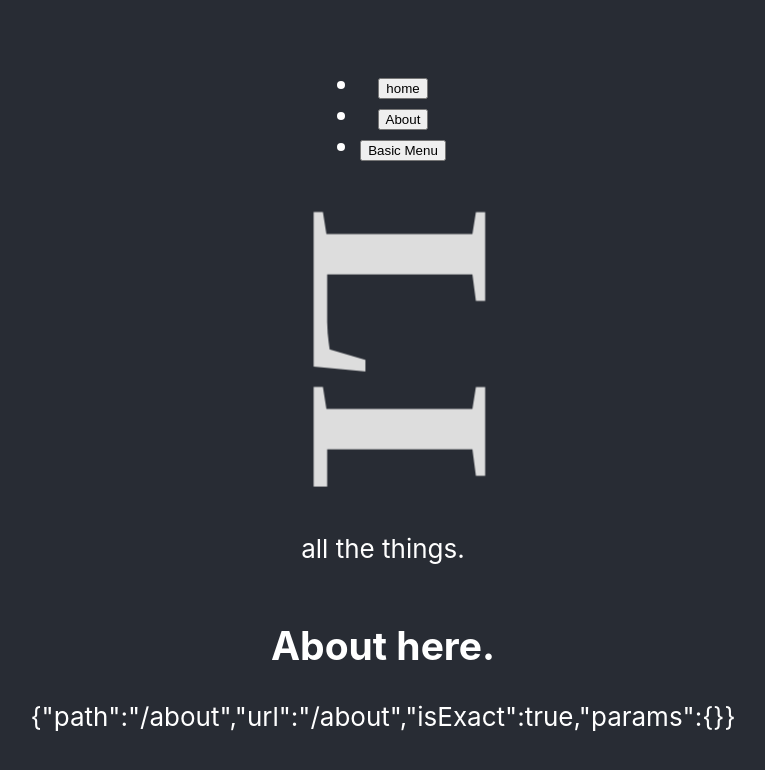
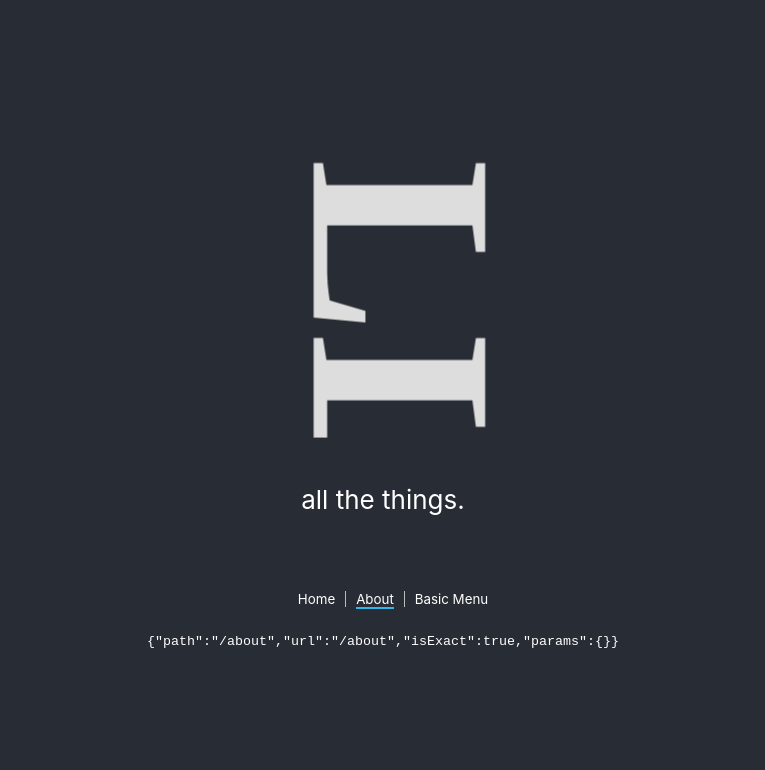
Before and after one commit to learninglab-dev/the-menu, a React (Create React App) app: page /about in a window 1280 px wide. Shown: the top 770 px of the page, without its empty margins (257-1022 px from the left). Built offline with nearby package versions, Linux system fonts and the light colour scheme.

Commit message:
Updates: viewable by humans

```diff
--- a/src/App.js
+++ b/src/App.js
@@ -1,17 +1,15 @@
 import React, { Component } from 'react';
-import { BrowserRouter as Router, Route, Link } from "react-router-dom";
+import { BrowserRouter as Router, Route, Link, NavLink } from "react-router-dom";
 import logo from './logo.svg';
 import './App.css';
 import BasicMenu from './tests/BasicMenu';
 import About from './tests/About';
 import Menu from './tests/Menu';
+import Activity from './tests/Activity';
+import './css/main.css';
 
-const Home = () => (
-  <li>
-    <ul>
-      link 1
-    </ul>
-  </li>
+const Home = (props) => (
+  <pre>{ JSON.stringify(props.match) }</pre>
 )
 
 class App extends Component {
@@ -20,15 +18,18 @@ class App extends Component {
       <Router>
         <div className="App">
           <header className="App-header">
-            <Menu />
+
             <img src={logo} className="App-logo" alt="logo" />
             <p>
               all the things.
             </p>
+
+            <Menu />
             <div>
               <Route exact path="/" component={Home} />
               <Route path="/about" component={About} />
               <Route path="/basicmenu" component={BasicMenu} />
+              <Route path="/activity/:id" component={Activity} />
             </div>
           </header>
         </div>
--- /dev/null
+++ b/src/css/main.css
@@ -0,0 +1,11 @@
+body {
+  transition: color 1s ease;
+}
+
+.active {
+  border-bottom: 2px solid rgba(50,200,255,0.9);
+}
+
+pre {
+  font-size: 10pt;
+}
--- a/src/index.css
+++ b/src/index.css
@@ -12,3 +12,32 @@ code {
   font-family: source-code-pro, Menlo, Monaco, Consolas, "Courier New",
     monospace;
 }
+
+.menu {
+  font-size: 10pt;
+  color: white;
+  margin-top: 50px;
+}
+
+a {
+  color: white;
+  text-decoration: none;
+}
+
+ul {
+  list-style-type: none;
+}
+
+li {
+  display: inline;
+  margin-right: 10px;
+  padding-right: 10px;
+}
+
+li {
+    border-right: 1px solid #bbb;
+}
+
+li:last-child {
+    border-right: none;
+}
--- a/src/tests/About.js
+++ b/src/tests/About.js
@@ -2,8 +2,7 @@ import React from "react";
 
 const About = (props) => (
   <div>
-    <h2>About here.</h2>
-    <p>{ JSON.stringify(props.match) }</p>
+    <pre>{ JSON.stringify(props.match) }</pre>
   </div>
 )
 
--- /dev/null
+++ b/src/tests/Activity.js
@@ -0,0 +1,10 @@
+import React, { Component } from 'react';
+
+const Activity = (props) => {
+    console.log(props);
+    return (
+      <h1>test: {props.match.params.id}</h1>
+    );
+}
+
+export default Activity;
--- a/src/tests/BasicMenu.js
+++ b/src/tests/BasicMenu.js
@@ -1,8 +1,8 @@
 import React from "react";
 
-const BasicMenu = () => (
+const BasicMenu = (props) => (
   <div>
-    <h2>Basic Menu</h2>
+    <pre>{ JSON.stringify(props.match) }</pre>
   </div>
 )
 
--- a/src/tests/Menu.js
+++ b/src/tests/Menu.js
@@ -1,32 +1,26 @@
 import React from "react";
-import { Link } from 'react-router-dom'
+import { NavLink } from 'react-router-dom';
 
-const BasicMenu = () => (
+const Menu = () => (
   <div>
-    <ul>
+  <ul className="menu">
         <li>
-        <Link to="/">
-          <button>
-            home
-          </button>
-        </Link>
+          <NavLink exact activeClassName="active" to="/">
+            Home
+          </NavLink>
         </li>
         <li>
-        <Link to="/about">
-          <button>
+          <NavLink activeClassName="active" to="/about">
             About
-          </button>
-        </Link>
+          </NavLink>
         </li>
         <li>
-        <Link to="/basicmenu">
-          <button>
+          <NavLink activeClassName="active" to="/basicmenu">
             Basic Menu
-          </button>
-        </Link>
+          </NavLink>
         </li>
       </ul>
   </div>
 )
 
-export default BasicMenu;
+export default Menu;
```
Lines whose indentation alone changed are shown as unchanged.
